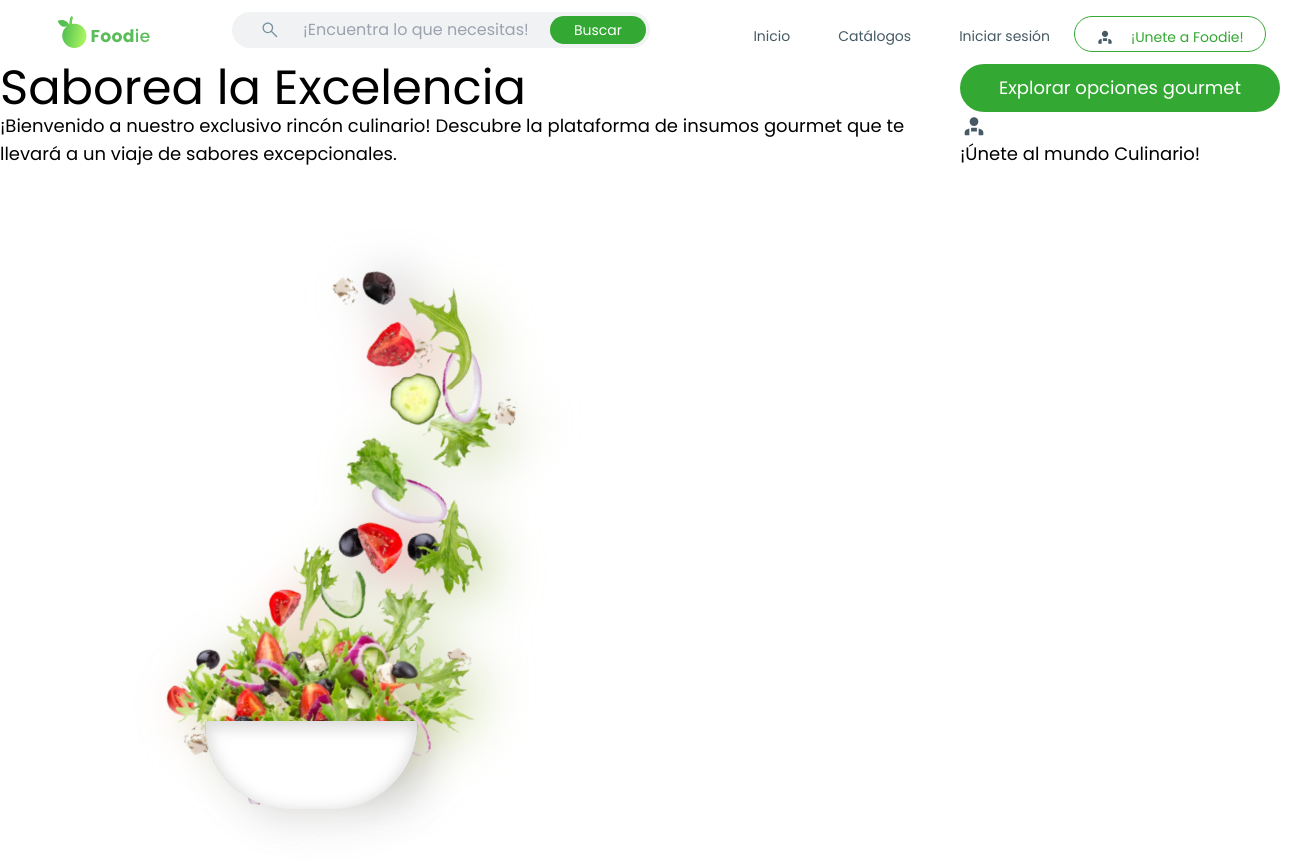
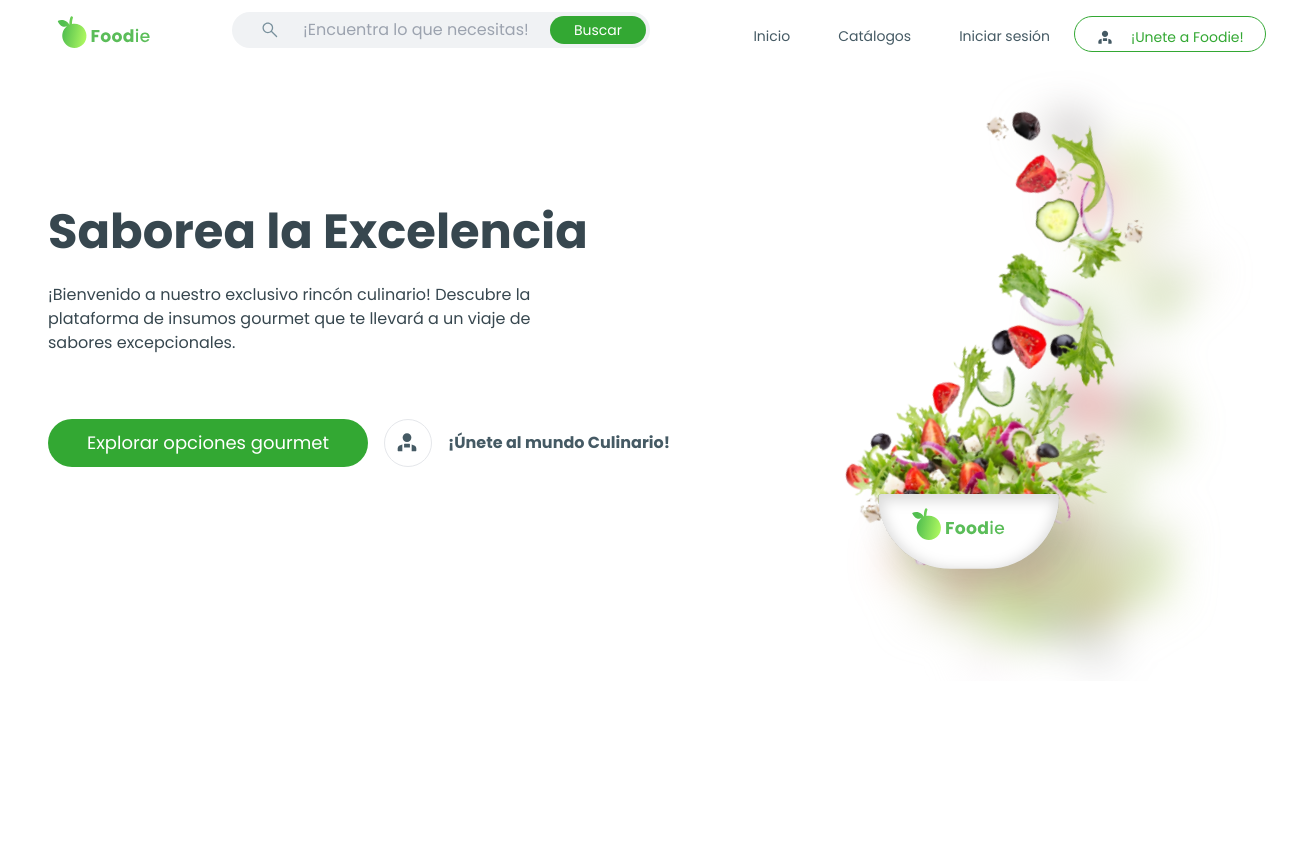
Before and after one commit to RodsmonsterPC/foodie-next, a Next.js app: page / in a window 1280 px wide. Shown: the top 866 px of the page, 1312 px wide, since content can reach past the window. After the commit the page ends 800 px from the top, so only its background shows below. Built offline with nearby package versions, Linux system fonts and the light colour scheme.

Commit message:
feat: home page desktop finished

```diff
--- a/app/page.jsx
+++ b/app/page.jsx
@@ -1,27 +1,43 @@
 import Image from "next/image";
 
-
 export default function Home() {
-    return(
-        <section>
+  return (
+    <section className="flex">
+      <div>
+        <div>
+          <h1 className=" text-5xl font-semibold	h-14 w-[39rem] mt-[9rem] ml-[3rem] text-[#37474F]">
+            Saborea la Excelencia
+          </h1>
+          <p className="text-[1rem] mt-[1.2rem] font-medium ml-[3rem] w-[36rem] pr-8 text-[#37474F]">
+            ¡Bienvenido a nuestro exclusivo rincón culinario! Descubre la
+            plataforma de insumos gourmet que te llevará a un viaje de sabores
+            excepcionales.
+          </p>
+        </div>
         <div className="flex">
-          <div className="flex-1 w-14">
-            <h1 className="text-5xl	">Saborea la Excelencia</h1>
-            <p className="text-lg">
-              ¡Bienvenido a nuestro exclusivo rincón culinario! Descubre la
-              plataforma de insumos gourmet que te llevará a un viaje de sabores
-              excepcionales.
+          <button className="text-lg bg-button-color text-white w-80 h-12 rounded-full mt-[4rem] ml-[3rem]">
+            Explorar opciones gourmet
+          </button>
+          <div className="mt-[4rem] ml-[1rem] flex items-center ">
+            <span className="inline-block border border-#455A64 rounded-full h-[3rem] w-[3rem]">
+              <img
+                className="ml-2 mt-2"
+                src="icon-person.svg"
+                alt="icon-person"
+              />
+            </span>
+            <p className="ml-[1rem] font-bold text-[1rem] text-[#455A64]">
+              ¡Únete al mundo Culinario!
             </p>
           </div>
-          <div>
-            <button className="text-lg bg-button-color text-white w-80 h-12 rounded-full">Explorar opciones gourmet</button>
-            <img src="icon-person.svg" alt="icon-person" />
-            <p className="text-lg">¡Únete al mundo Culinario!</p>
-          </div>
         </div>
-        <div>
-          <img src="/img-principal.svg" alt="icon-principal" />
+      </div>
+      <div className="relative w-[38rem] h-[38rem] bottom-10 left-8">
+        <img src="/img-principal.svg" alt="icon-principal" />
+        <div className="absolute h-[2rem] w-[6rem] bottom-24 left-52">
+          <img src="/logo.svg" alt="logo" />
         </div>
-      </section>
-    )
+      </div>
+    </section>
+  );
 }
```
Also changed, not shown: public/img-principal.svg.
